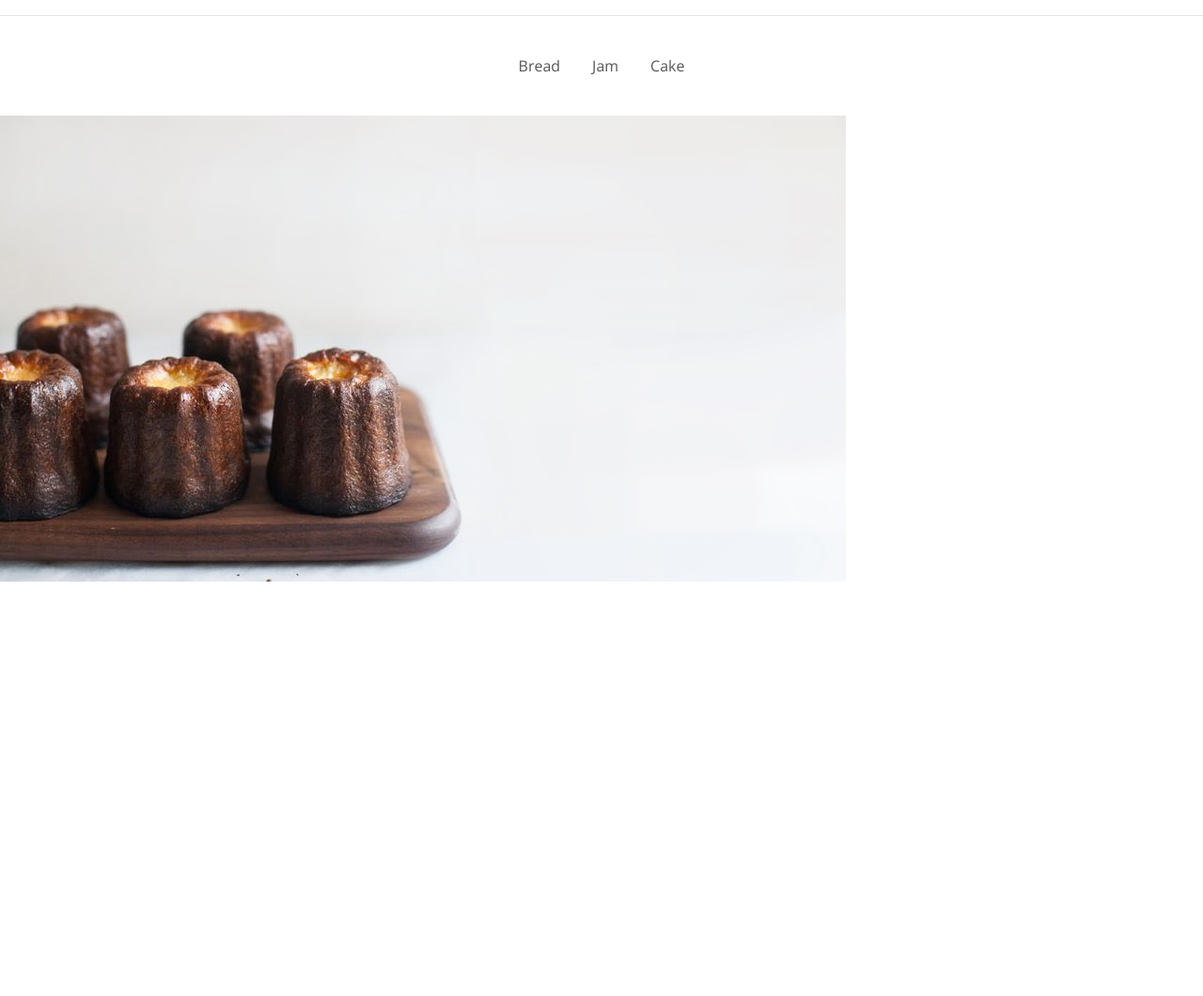
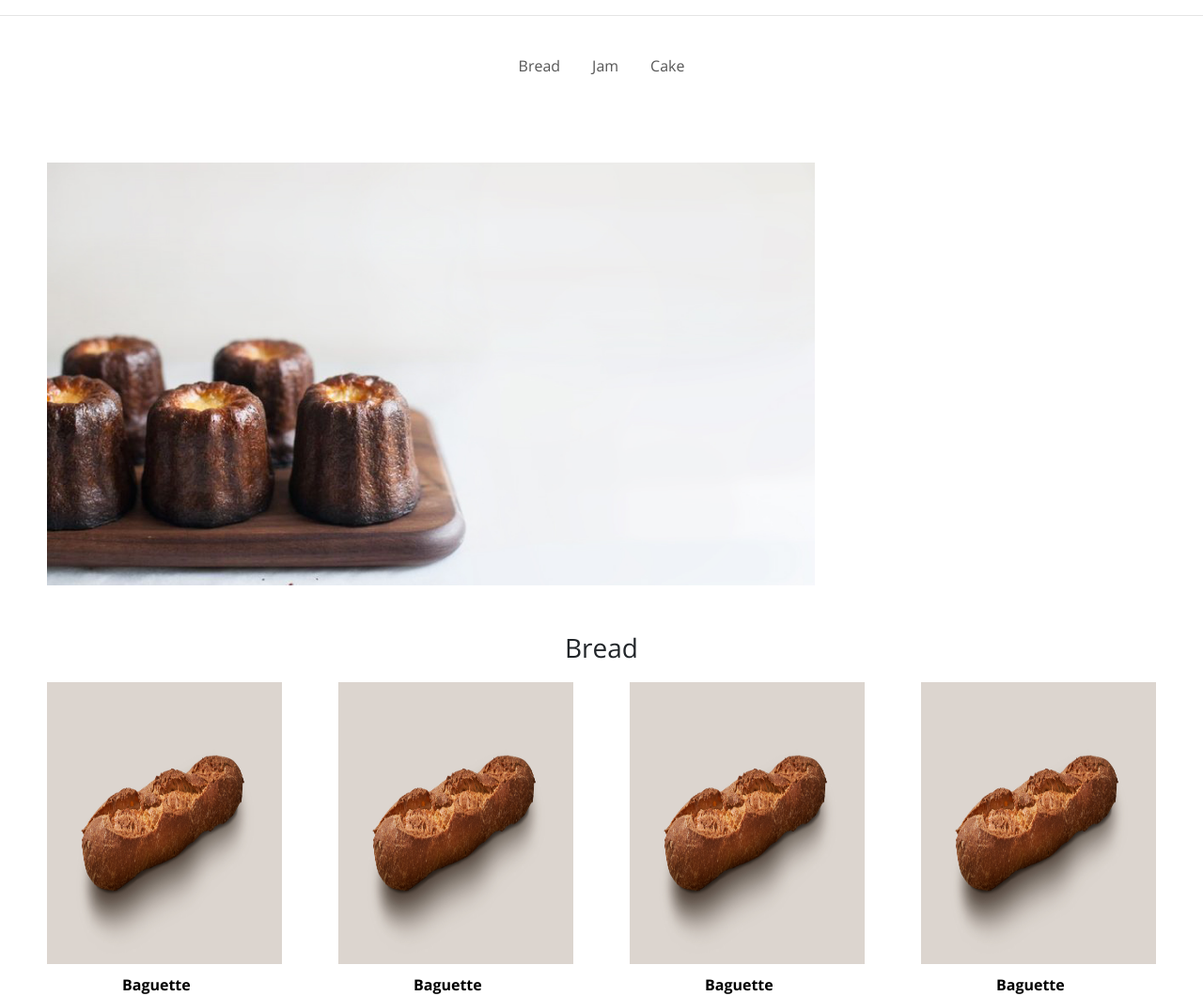
Before and after one commit to jaehyunan11/solo_project, a Django app: page / in a window 1280 px wide; the page is wider, and only the part inside the window is pictured. Shown: the part 201-1261 px from the top of that part at 94% size. Before the commit the page ends 820 px from the top of that part, so only its background shows below. Run offline with Django 3.2, Linux system fonts and the light colour scheme; some libraries are stand-ins or nearby versions.

Commit message:
main page update

```diff
--- a/shop_app/static/css/styles.css
+++ b/shop_app/static/css/styles.css
@@ -154,3 +154,43 @@ h1 {
     color: var(--color-dark-grey)
 
 }
+
+.header__img__main {
+    width: 100%;
+    margin: 50px;
+}
+
+#header__img__main {
+    display: block;
+    max-width: 100%;
+    height: 450px;
+}
+
+/* Main */
+
+
+.title > h2 {
+    text-align: center;
+    font-weight: 400;
+    font-size: var(--font-medium);
+    margin: 10px;
+}
+
+.food__list {
+    display: flex;
+    justify-content: space-around;
+    margin: 0px 20px;
+}
+
+.anchor__box__img {
+    width: 250px;
+    height: 300px;
+    margin: 10px;
+}
+
+.name > a {
+    color: var(--color-black);
+    text-align: center;
+    margin-left: 90px;
+
+}
--- a/shop_app/templates/shop_main.html
+++ b/shop_app/templates/shop_main.html
@@ -68,10 +68,67 @@
     </section>
     <section id="header__img">
         <div class="header__img__main">
-            <img src="/solo_project/shop_app/static/images/Cannele.png" alt="Cannele">
+            <img id="header__img__main" src="{% static 'images/Cannele.png' %}" alt="Cannele">
         </div>
     </section>
-
+    <!-- Main -->
+    <section id="main">
+        <div class="title">
+            <h2><span>Bread</span></h2>
+        </div>
+        <div class="bx__wrapper">
+            <ul class="food__list">
+                <li class="anchor__box">
+                    <div class="thumbnail">
+                        <a href="#" name="anchor__box__1">
+                            <img class="anchor__box__img" src="{% static 'images/baguette.png' %}" alt="baguette">
+                        </a>
+                    </div>
+                    <div class="description">
+                        <strong class="name">
+                            <a href="#" class="food__name">Baguette</a>
+                        </strong>
+                    </div>
+                </li>
+                <li class="anchor__box">
+                    <div class="thumbnail">
+                        <a href="#" name="anchor__box__1">
+                            <img class="anchor__box__img" src="{% static 'images/baguette.png' %}" alt="baguette">
+                        </a>
+                    </div>
+                    <div class="description">
+                        <strong class="name">
+                            <a href="#" class="food__name">Baguette</a>
+                        </strong>
+                    </div>
+                </li>
+                <li class="anchor__box">
+                    <div class="thumbnail">
+                        <a href="#" name="anchor__box__1">
+                            <img class="anchor__box__img" src="{% static 'images/baguette.png' %}" alt="baguette">
+                        </a>
+                    </div>
+                    <div class="description">
+                        <strong class="name">
+                            <a href="#" class="food__name">Baguette</a>
+                        </strong>
+                    </div>
+                </li>
+                <li class="anchor__box">
+                    <div class="thumbnail">
+                        <a href="#" name="anchor__box__1">
+                            <img class="anchor__box__img" src="{% static 'images/baguette.png' %}" alt="baguette">
+                        </a>
+                    </div>
+                    <div class="description">
+                        <strong class="name">
+                            <a href="#" class="food__name">Baguette</a>
+                        </strong>
+                    </div>
+                </li>
+            </ul>
+        </div>
+    </section>
 
 
 
```
Also changed, not shown: shop_app/static/images/picture frame.png (added).
